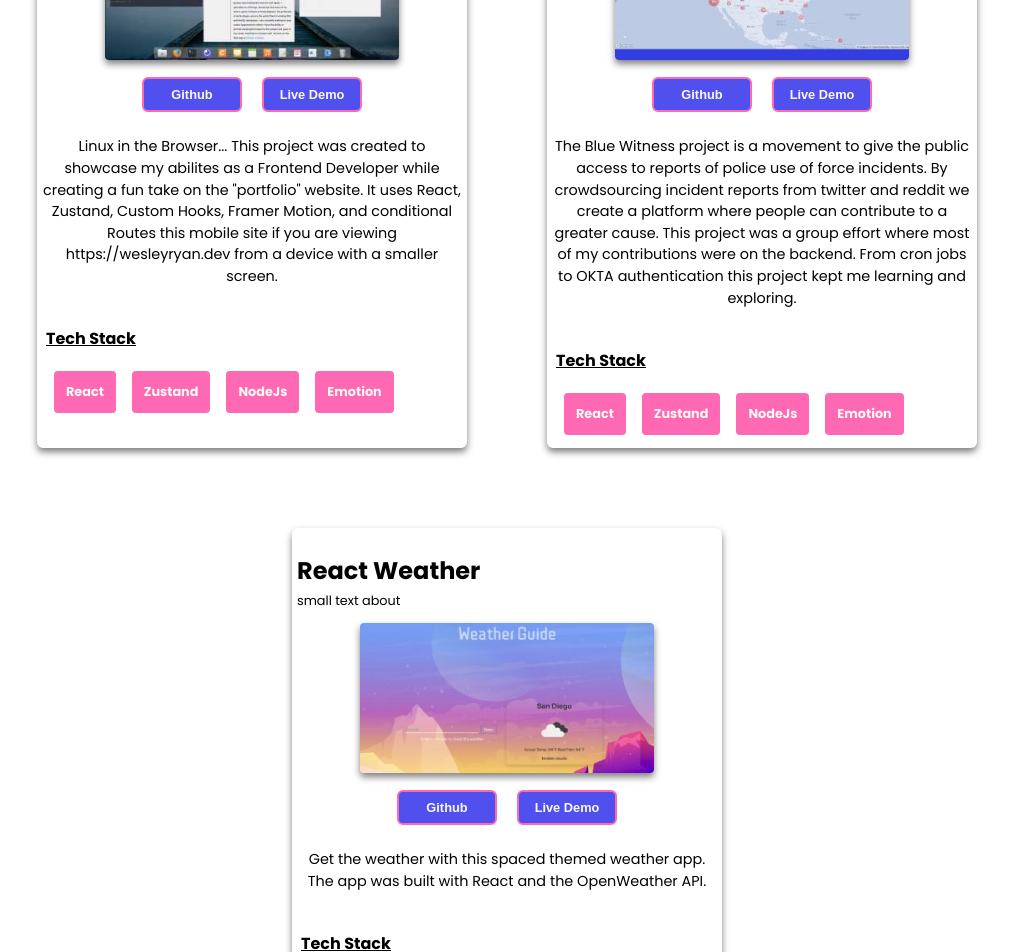
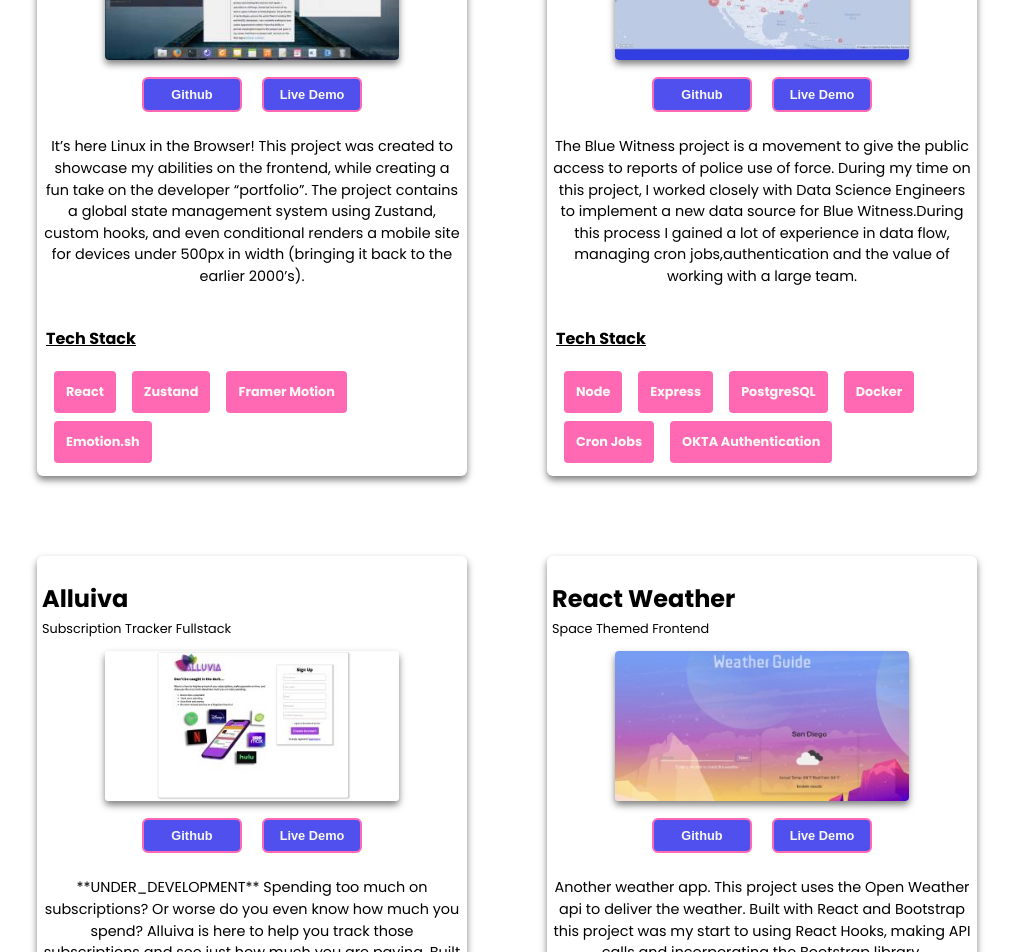
Before and after one commit to Wesley-Ryan/WesleyPortfolio, a React (Create React App) app: page / in a window 1280 px wide. Shown: the part 1160-2112 px from the top of the page, without its empty margins (133-1146 px from the left). Built offline with nearby package versions, Linux system fonts and the light colour scheme.

Commit message:
Moved projects to file and mapping into cards

```diff
--- /dev/null
+++ b/src/assets/projectList.js
@@ -0,0 +1,62 @@
+import Linux from "./linux.jpg";
+import BlueWitness from "./blueWitness.jpg";
+import Weather from "./weather.jpg";
+import Alluiva from "./Alluvia.jpg";
+
+export const projectList = [
+  {
+    title: "Desktop Linux Frontend",
+    subTitle: "A portfolio website",
+    desc: "It’s here Linux in the Browser! This project was created to showcase my abilities on the frontend, while creating a fun take on the developer “portfolio”. The project contains a global state management system using Zustand, custom hooks, and even conditional renders a mobile site for devices under 500px in width (bringing it back to the earlier 2000’s). ",
+    img: Linux,
+    techStack: ["React", "Zustand", "Framer Motion", "Emotion.sh"],
+    ghUrl: "https://github.com/Wesley-Ryan",
+    liveUrl: "https://wesleyryan.dev",
+  },
+  {
+    title: "Blue Witness",
+    subTitle: "Node Backend Project",
+    desc: "The Blue Witness project is a movement to give the public access to reports of police use of force. During my time on this project, I worked closely with Data Science Engineers to implement a new data source for Blue Witness.During this process I gained a lot of experience in data flow, managing cron jobs,authentication and the value of working with a large team. ",
+    img: BlueWitness,
+    techStack: [
+      "Node",
+      "Express",
+      "PostgreSQL",
+      "Docker",
+      "Cron Jobs",
+      "OKTA Authentication",
+    ],
+    ghUrl:
+      "https://github.com/Lambda-School-Labs/human-rights-first-police-be-a",
+    liveUrl: "https://a.humanrightsfirst.dev/",
+  },
+  {
+    title: "Alluiva",
+    subTitle: "Subscription Tracker Fullstack",
+    desc: "**UNDER_DEVELOPMENT** Spending too much on subscriptions? Or worse do you even know how much you spend? Alluiva is here to help you track those subscriptions and see just how much you are paying. Built with React and Node this project has an authentication built from scratch with features such as email account recovery",
+    img: Alluiva,
+    techStack: [
+      "React",
+      "Bootstap",
+      "React-Router",
+      "Redux",
+      "Node",
+      " Bcrypt",
+      "Express",
+      "Knex",
+      "PostgreSQL",
+      "SendGrid",
+    ],
+    ghUrl: "https://github.com/Wesley-Ryan/Alluvia-BE",
+    liveUrl: "https://github.com/Wesley-Ryan/Alluvia-FE",
+  },
+  {
+    title: "React Weather",
+    subTitle: "Space Themed Frontend",
+    desc: "Another weather app. This project uses the Open Weather api to deliver the weather. Built with React and Bootstrap this project was my start to using React Hooks, making API calls and incorporating the Bootstrap library.",
+    img: Weather,
+    techStack: ["React", "Bootstap", "Axios"],
+    ghUrl: "https://github.com/Wesley-Ryan/React-WeatherAPI",
+    liveUrl: "https://github.com/Wesley-Ryan/React-WeatherAPI",
+  },
+];
--- a/src/components/Card.js
+++ b/src/components/Card.js
@@ -1,4 +1,5 @@
-const Card = ({ activeTheme, title, desc, img }) => {
+const Card = ({ activeTheme, project }) => {
+  const { title, subTitle, desc, img, ghUrl, liveUrl, techStack } = project;
   const techItem = {
     background: `${activeTheme.highlight}`,
     color: `${activeTheme.font}`,
@@ -15,11 +16,12 @@ const Card = ({ activeTheme, title, desc, img }) => {
     >
       <div className="card-title">
         <h2>{title}</h2>
-        <p>small text about</p>
+        <p>{subTitle}</p>
       </div>
 
       <img src={img} alt="project_image" height="150px" id="shadow-Lg" />
       <div className="card-btn-group">
+        <a href={ghUrl} target="_blank" rel="noreferrer">
           <button
             style={{
               background: `${activeTheme.background}`,
@@ -29,6 +31,8 @@ const Card = ({ activeTheme, title, desc, img }) => {
           >
             Github
           </button>
+        </a>
+        <a href={liveUrl} target="_blank" rel="noreferrer">
           <button
             style={{
               background: `${activeTheme.background}`,
@@ -38,15 +42,15 @@ const Card = ({ activeTheme, title, desc, img }) => {
           >
             Live Demo
           </button>
+        </a>
       </div>
       <p>{desc}</p>
       <footer>
         <h4 id="card-tech-title">Tech Stack</h4>
         <ul className="tech-list">
-          <li style={techItem}>React</li>
-          <li style={techItem}>Zustand</li>
-          <li style={techItem}>NodeJs</li>
-          <li style={techItem}>Emotion</li>
+          {techStack.map((item) => {
+            return <li style={techItem}>{item}</li>;
+          })}
         </ul>
       </footer>
     </div>
--- a/src/pages/Projects.js
+++ b/src/pages/Projects.js
@@ -1,7 +1,5 @@
 import Card from "../components/Card";
-import Linux from "../assets/linux.jpg";
-import BlueWitness from "../assets/blueWitness.jpg";
-import Weather from "../assets/weather.jpg";
+import { projectList } from "../assets/projectList.js";
 
 const Projects = ({ activeTheme }) => {
   return (
@@ -18,28 +16,15 @@ const Projects = ({ activeTheme }) => {
         Projects
       </h2>
       <section className="projects-container">
-        <Card
-          title={"Desktop Linux"}
-          desc={`Linux in the Browser... This project was created to showcase my abilites as a Frontend Developer while creating a fun take on the "portfolio" website. It uses React, Zustand, Custom Hooks, Framer Motion, and conditional Routes this mobile site if you are viewing https://wesleyryan.dev from a device with a smaller screen.`}
-          img={Linux}
-          activeTheme={activeTheme}
-        />
-        <Card
-          title={"Blue Witness"}
-          desc={
-            "The Blue Witness project is a movement to give the public access to reports of police use of force incidents. By crowdsourcing incident reports from twitter and reddit we create a platform where people can contribute to a greater cause. This project was a group effort where most of my contributions were on the backend. From cron jobs to OKTA authentication this project kept me learning and exploring. "
-          }
-          img={BlueWitness}
-          activeTheme={activeTheme}
-        />
-        <Card
-          title={"React Weather"}
-          desc={
-            "Get the weather with this spaced themed weather app. The app was built with React and the OpenWeather API."
-          }
-          img={Weather}
-          activeTheme={activeTheme}
-        />
+        {projectList.map((project) => {
+          return (
+            <Card
+              activeTheme={activeTheme}
+              project={project}
+              key={project.title}
+            />
+          );
+        })}
       </section>
     </div>
   );
```
Also changed, not shown: src/assets/Alluvia.jpg (added). Lines whose indentation alone changed are shown as unchanged.
